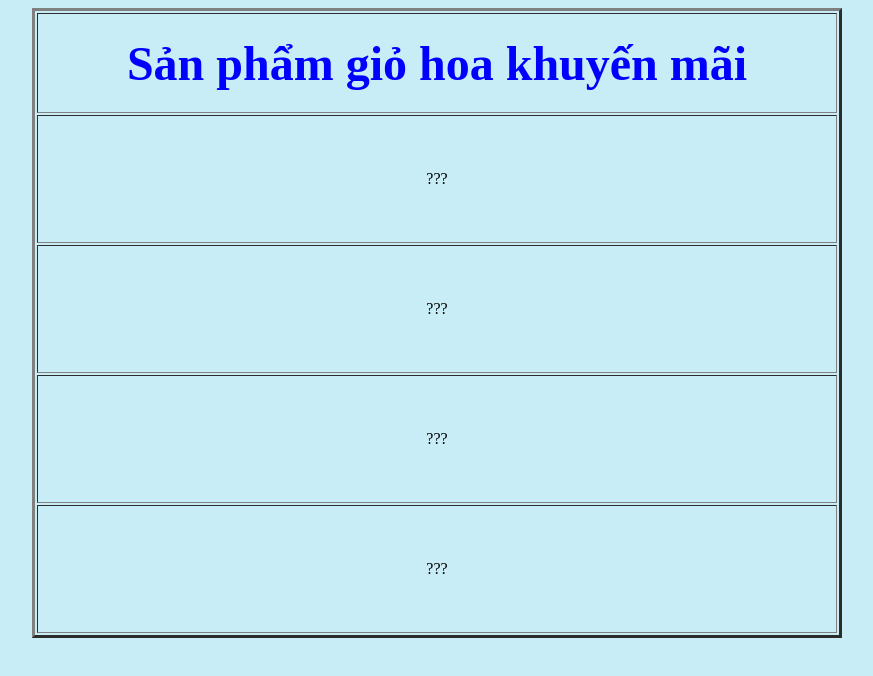
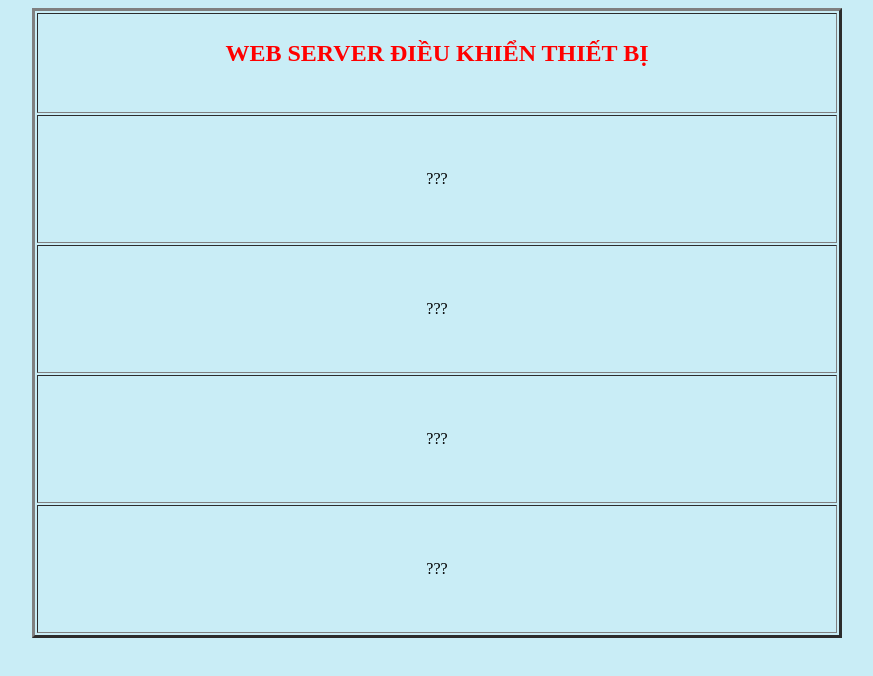
Before and after one commit to haidinh2019/serverhai, a website: page webapp/home.html in a window 1280 px wide. Shown: the whole page, without its empty margins (203-1076 px from the left). Drawn offline with Linux system fonts and the light colour scheme.

Commit message:
Update home.html

```diff
--- a/webapp/home.html
+++ b/webapp/home.html
@@ -5,7 +5,10 @@
        <tr>
 
          <td  colspan="4" align="center"  height="100" >
-          <b> <font color="blue" size="7"> Sản phẩm giỏ hoa khuyến mãi</font></b></td>
+          <font color="FF0000">
+					<h2><b>WEB SERVER ĐIỀU KHIỂN THIẾT BỊ</b>	</h2>
+			     </font>
+         </td>
 
       </tr>
 
```
